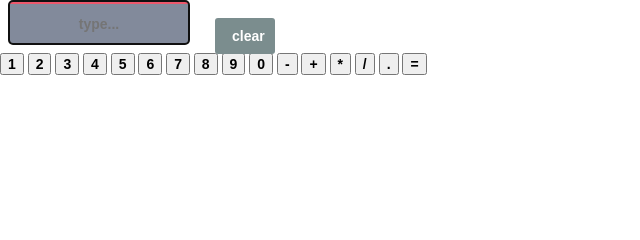
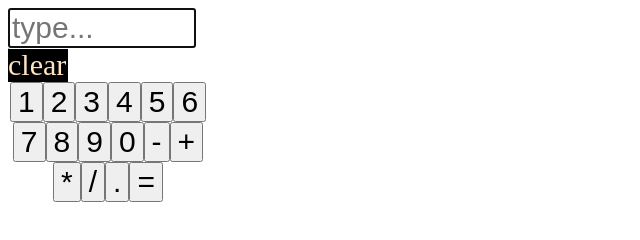
Before and after one commit to Momna533/calculator, a plain HTML site: page index.html in a window 1280 px wide. Shown: the whole page, without its empty margins (0-640 px from the left). Drawn offline with Linux system fonts and the light colour scheme.

Commit message:
Update style.css

```diff
--- a/style.css
+++ b/style.css
@@ -1,39 +1,22 @@
-html,body{
-	width:100%;
-	height:100%;
-	margin:0;
-	padding:0;
-	font-family: 'Noto Serif', serif;
-}
-*{box-sizing:border-box;font: bold 14px Arial, sans-serif;}
-
-
-.screen{
-	list-style:none;
-	color:white;
-	height:45px;
-	width:58px;
-  margin-left:8px;
-	border-radius:4px;
-	border-top:4px solid #828A9B;
-	text-align:center;
-	font-weight:bold;
-	font-family: 'Ubuntu', sans-serif;
-	margin-bottom:8px;
-  width:182px;
-	background:#828A9B;
-   border-top:4px solid #ED586C;
-  overflow:hidden;
+.btn_container{
+	display: flex;
+	height: 100px;
+	width: 200px;
+	align-items: center;
+	justify-content: center;
+	flex-wrap: wrap;
 }
 .clear{
-    width:60px;
-	background:#7B8D8E;
-	padding:10px 17px;
-	position:absolute;
-	border-radius:3px;
-	left:215px;
-	top:18px;
-	color:white;
-	cursor:pointer;
-	text-align:center;
+	background-color: black;
+	color: bisque;
+	font-size: 30px;
+	cursor: pointer;
+	width: 60px;
 }
+button{
+	font-size: 30px;
+}
+input{
+	font-size: 30px;
+	width: 180px;
+}
```
